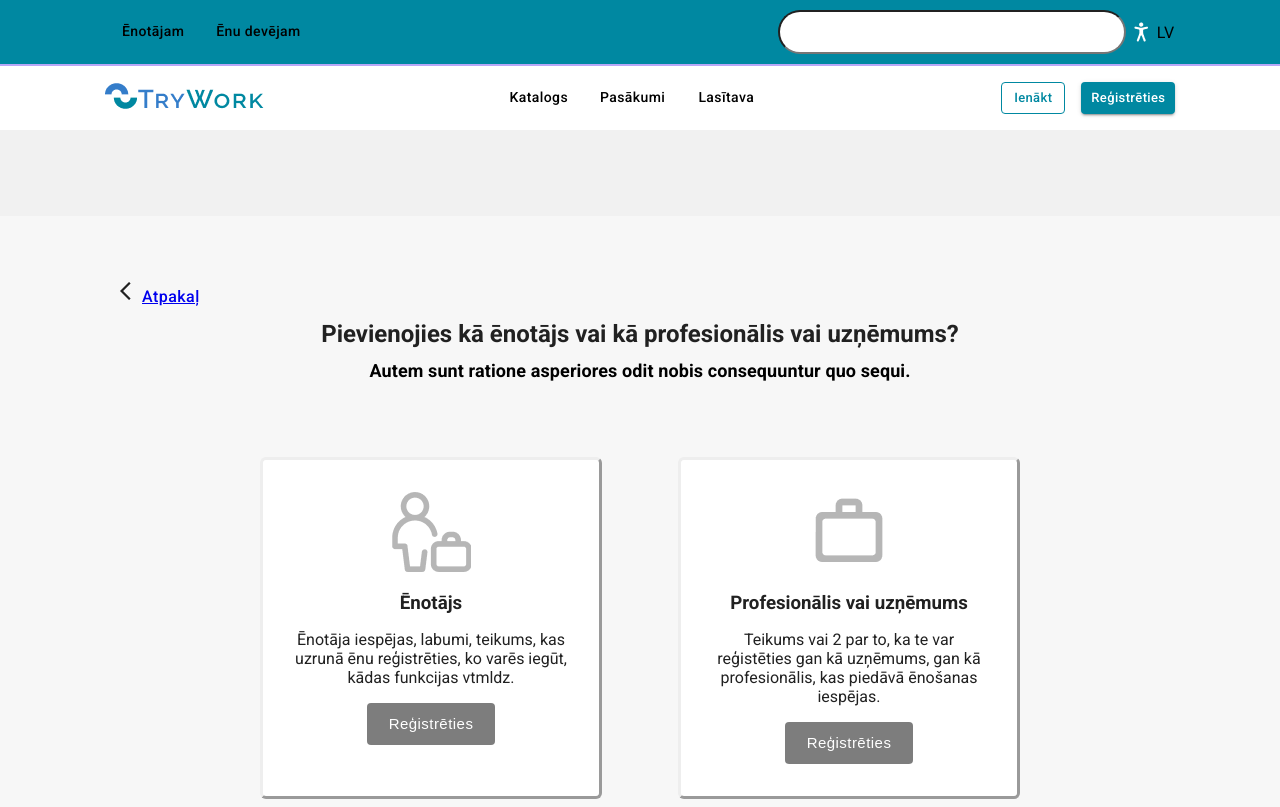
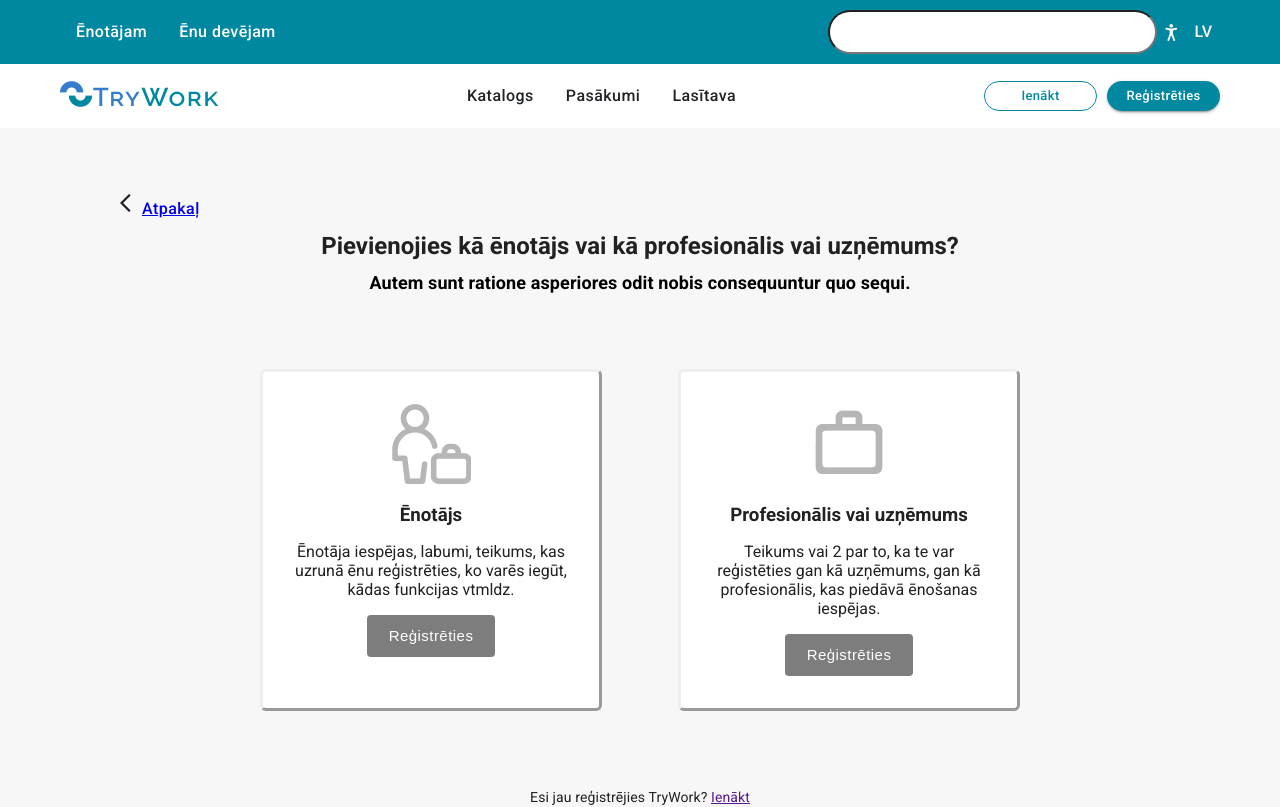
Before and after one commit to sliceem88/shadow-project, a Next.js app: page /registration in a window 1280 px wide. Shown: the top 807 px of the page. Built offline with nearby package versions, Linux system fonts and the light colour scheme.

Commit message:
Styling buttons, tabs, icons

```diff
--- a/src/app/registration/page.js
+++ b/src/app/registration/page.js
@@ -7,7 +7,6 @@ import styles from "@/components/Registration/Registration.module.scss";
 export default function RegistrationPage() {
   return (
     <>
-      <div className={styles.reg_header}></div>
       <div className={styles.reg_body}>
         <Image src={BackArrow} alt="Back arrow icon" />
         <Link href="/" className={styles.back}>
--- a/src/components/Header/Header.jsx
+++ b/src/components/Header/Header.jsx
@@ -3,7 +3,8 @@ import styles from "./Header.module.scss";
 import Image from "next/image";
 import Logo from "./img/logo.png";
 import LogoText from "./img/logoText.png";
-import Person from "./img/person.png";
+import Person from "./img/personVector.svg";
+import Search from "./img/search.png";
 import HeaderTabs from "./HeaderTabs";
 import { HeaderTabsLower } from "./HeaderTabsLower.config";
 import { HeaderTabsUpper } from "./HeaderTabsUpper.config";
@@ -13,23 +14,33 @@ const Header = () => {
   return (
     <div className={styles.header}>
       <div className={styles.header_upperblock}>
-        <HeaderTabs tabList={HeaderTabsUpper} tabStyle="upperblock_tabs" />
+        <HeaderTabs
+          tabList={HeaderTabsUpper}
+          tabColor="#FFFFFF"
+          tabActiveColor="#FFFFFF"
+        />
         <div className={styles.header_upperblock_right}>
           <input
             type="text"
             className={styles.header_upperblock_right_input}
           ></input>
-          <Image src={Person} />
-          <div>LV</div>
+          <Image
+            src={Person}
+            className={styles.header_upperblock_right_person}
+          />
+          <div className={styles.header_upperblock_right_lv}>LV</div>
         </div>
       </div>
-
       <div className={styles.header_lowerblock}>
         <div>
           <Image src={Logo} alt="Logo" />
           <Image src={LogoText} alt="Logo text" />
         </div>
-        <HeaderTabs tabList={HeaderTabsLower} tabStyle="lowerblock_tabs" />
+        <HeaderTabs
+          tabList={HeaderTabsLower}
+          tabColor="#212427"
+          tabActiveColor="#0088A1"
+        />
         <div className={styles.header_lowerblock_right}>
           <Button
             sx={{
@@ -37,12 +48,15 @@ const Header = () => {
               textTransform: "none",
               fontSize: "13px",
               letterSpacing: "0.46",
-              padding: "4px 10px",
+              padding: "4px 16px",
               fontWeight: "500",
               lineHeight: "22px",
-              border: "1px solid #0088A1",
+              border: "1.6px solid #0088A1",
+              borderRadius: "40px",
+              width: "113px",
+              height: "30px",
               "&:hover": {
-                border: "1px solid #0088A1",
+                border: "1.6px solid #0088A1",
               },
             }}
             variant="outlined"
@@ -58,9 +72,12 @@ const Header = () => {
               textTransform: "none",
               fontSize: "13px",
               letterSpacing: "0.46",
-              padding: "4px 10px",
+              padding: "4px 16px",
               fontWeight: "500",
               lineHeight: "22px",
+              borderRadius: "40px",
+              width: "113px",
+              height: "30px",
               "&:hover": {
                 backgroundColor: "#0088A1",
               },
--- a/src/components/Header/Header.module.scss
+++ b/src/components/Header/Header.module.scss
@@ -2,15 +2,14 @@
 
 .header {
   font-family: "Roboto";
-  //   height: 133px;
 
   &_upperblock {
     max-height: 66px;
     padding: 8px 60px;
-    justify-content: center;
+    justify-content: space-between;
     background-color: #0088a1;
     display: flex;
-    gap: 461px;
+    // gap: 461px;
 
     &_right {
       display: flex;
@@ -19,8 +18,21 @@
 
       &_input {
         height: 38px;
-        width: 340px;
+        width: 321px;
         border-radius: 100px;
+      }
+
+      &_person {
+        width: 13.6px;
+        height: 19px;
+      }
+
+      &_lv {
+        font-size: 16px;
+        line-height: 18.75px;
+        font-weight: 500;
+        color: #ffffff;
+        padding: 8px;
       }
     }
   }
@@ -28,16 +40,15 @@
   &_lowerblock {
     max-height: 66px;
     padding: 8px 60px;
-    justify-content: center;
+    justify-content: space-between;
     background-color: #ffffff;
-    border-top: 2px solid #b8a7f7;
     display: flex;
-    gap: 230px;
+    // gap: 230px;
     align-items: center;
 
     &_right {
       display: flex;
-      gap: 16px;
+      gap: 10px;
     }
   }
 }
--- a/src/components/Header/HeaderTabs.jsx
+++ b/src/components/Header/HeaderTabs.jsx
@@ -2,10 +2,9 @@
 import { useState } from "react";
 import { Tab } from "@mui/material";
 import { Tabs } from "@mui/material";
-import styles from "./Header.module.scss";
 // import Link from "next/link";
 
-const HeaderTabs = ({ tabList, tabStyle }) => {
+const HeaderTabs = ({ tabList, tabColor, tabActiveColor }) => {
   const [value, setValue] = useState("");
 
   const handleChange = (event, newValue) => {
@@ -13,23 +12,28 @@ const HeaderTabs = ({ tabList, tabStyle }) => {
   };
   return (
     <Tabs
-      TabIndicatorProps={{ style: { backgroundColor: "#84EAFF" } }}
+      TabIndicatorProps={{ style: { backgroundColor: "#84EAFF", height: 8 } }}
       value={value}
       onChange={handleChange}
-      textColor="#000000" //šis būs mainīgs
     >
       {tabList.map((item) => (
         <Tab
           value={item.value}
-          className={styles.header_ + tabStyle}
           key={item.name}
           label={item.name}
           // component={Link}
           // href={item.link}
           sx={{
             textTransform: "none",
+            padding: "9px 16px",
+            fontSize: "16px",
+            lineHeight: "26px",
+            letterSpacing: "0.46px",
+            fontWeight: "500",
+            color: tabColor,
             "&.Mui-selected": {
-              color: "#0088A1", //šis būs mainīgs
+              color: tabActiveColor,
+              fontWeight: "700",
             },
           }}
         ></Tab>
--- a/src/components/Registration/Registration.module.scss
+++ b/src/components/Registration/Registration.module.scss
@@ -1,10 +1,4 @@
 .reg {
-  &_header {
-    height: 70px;
-    padding: 8px 60px 8px 60px;
-    background-color: #f1f1f1;
-  }
-
   &_body {
     max-height: 751px;
     padding: 64px 120px 64px 120px;
```
Also changed, not shown: src/components/Header/img/person.png (deleted), src/components/Header/img/personVector.svg (added).
